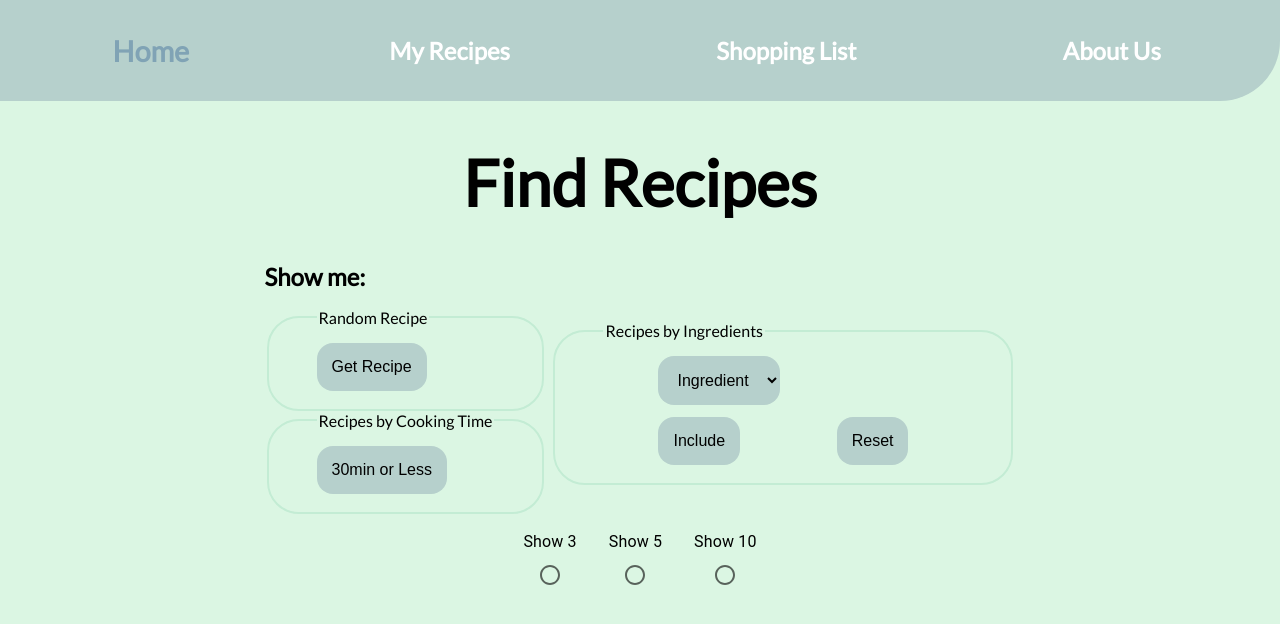
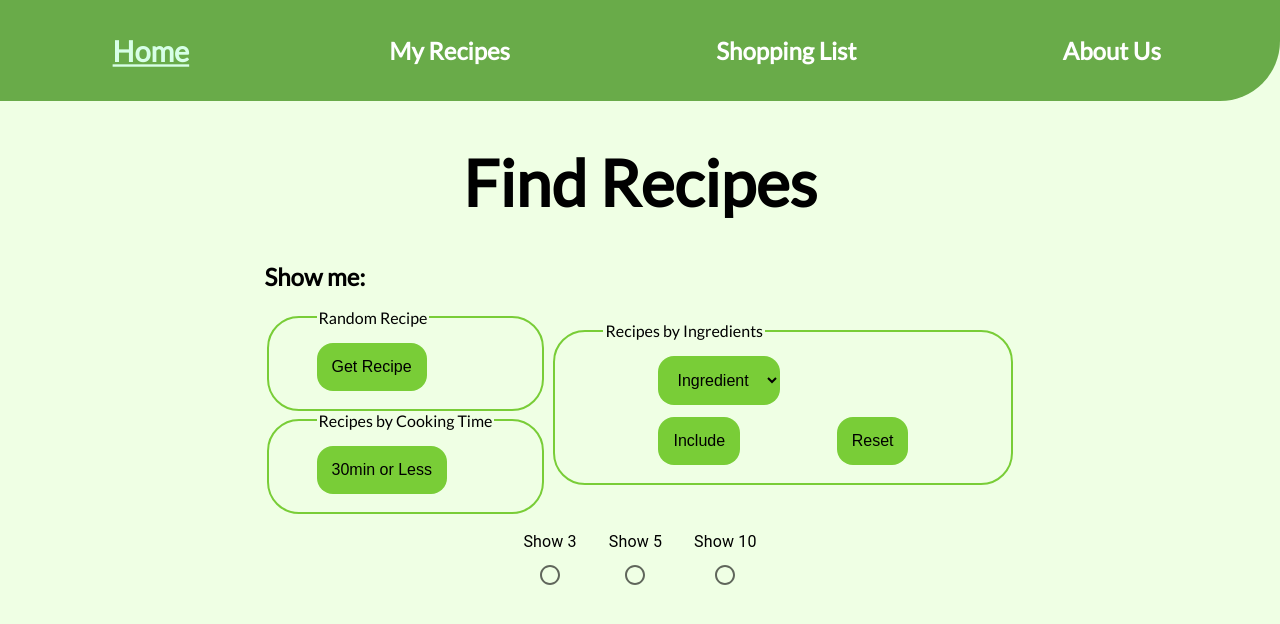
Before and after one commit to LoremakerEgg/recipe-collection-app, a Next.js app: page / in a window 1280 px wide. Shown: the top 624 px of the page. Built offline with nearby package versions, Linux system fonts and the light colour scheme.

Commit message:
changed colors

```diff
--- a/components/about.module.scss
+++ b/components/about.module.scss
@@ -11,7 +11,7 @@
     margin-left: 40px;
     margin-right: 40px;
     .name {
-      color: $navDetailColor;
+      color: $buttonColor;
     }
     img {
       width: 50%;
--- a/components/navbar.module.scss
+++ b/components/navbar.module.scss
@@ -19,7 +19,6 @@
   }
 }
 .linkActive {
-  text-decoration: none;
   transform: scale(1.2);
   color: $navDetailColor;
   pointer-events: none;
--- a/components/searchFilter.module.scss
+++ b/components/searchFilter.module.scss
@@ -1,7 +1,7 @@
 @import "styles/variables";
 
 .button {
-  background-color: $secondaryColor;
+  background-color: $buttonColor;
   border-radius: 1rem;
   border: none;
   padding: 15px;
@@ -93,7 +93,7 @@
 
               .ingredientSelect {
                 @extend .button;
-                background-color: $secondaryColor;
+                background-color: $buttonColor;
               }
             }
             .inclusionChoice {
--- a/styles/_variables.scss
+++ b/styles/_variables.scss
@@ -1,4 +1,4 @@
-$primaryColor: rgb(219, 246, 227);
-$secondaryColor: rgb(182, 208, 204);
-$buttonColor: rgb(195, 236, 212);
-$navDetailColor: rgb(128, 163, 181);
+$primaryColor: rgb(239, 255, 228);
+$secondaryColor: rgb(105, 171, 73);
+$buttonColor: rgb(121, 205, 55);
+$navDetailColor: rgb(215, 255, 231);
```
